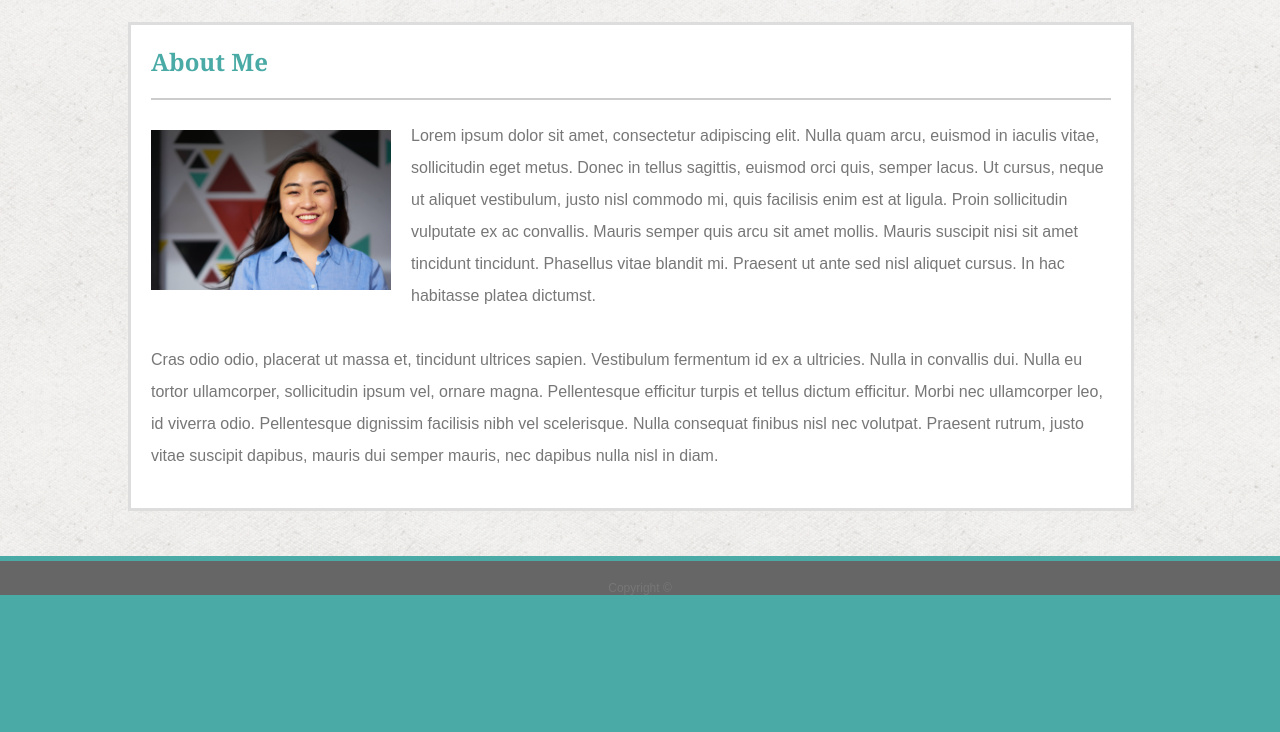
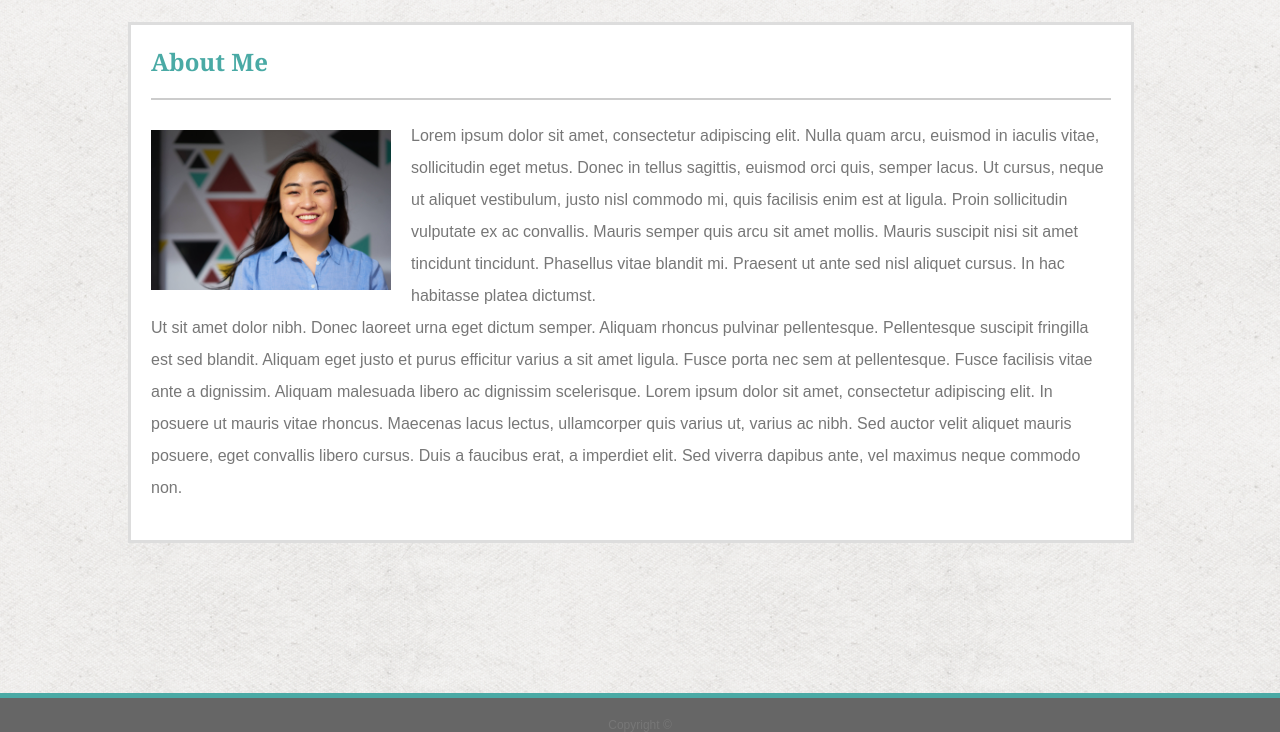
Before and after one commit to mkd454/Basic-Portfolio, a plain HTML site: page index.html in a window 1280 px wide. Shown: the part 68-800 px from the top of the page. Drawn offline with Linux system fonts and the light colour scheme.

Commit message:
added sticky footer

```diff
--- a/assets/css/style.css
+++ b/assets/css/style.css
@@ -1,9 +1,16 @@
+html, body {
+    height: 100%;
+}
+
 body {
     background: #4aaaa5;
     color: #777777;
     font-family: Arial, Helvetica, sans-serif;
     overflow: auto;
     margin: 0 auto;
+    height: 100%;
+    display: flex;
+    flex-direction: column;
 }
 
 .container {
@@ -17,6 +24,7 @@ body {
     background-image: url(../images/background.png);
     padding-top: 5px;
     padding-bottom: 5px;
+    flex: 1 0 auto;
 }
 
 .maincontent {
--- a/index.html
+++ b/index.html
@@ -23,8 +23,8 @@
             <h2>About Me</h2>
             <img id="me" src="assets/images/pic.jpg" alt="Picture of Mary Dang" style= width:25% height:25%;>
             <p>Lorem ipsum dolor sit amet, consectetur adipiscing elit. Nulla quam arcu, euismod in iaculis vitae, sollicitudin eget metus. Donec in tellus sagittis, euismod orci quis, semper lacus. Ut cursus, neque ut aliquet vestibulum, justo nisl commodo mi, quis facilisis enim est at ligula. Proin sollicitudin vulputate ex ac convallis. Mauris semper quis arcu sit amet mollis. Mauris suscipit nisi sit amet tincidunt tincidunt. Phasellus vitae blandit mi. Praesent ut ante sed nisl aliquet cursus. In hac habitasse platea dictumst.
-                <br><br>
-                Cras odio odio, placerat ut massa et, tincidunt ultrices sapien. Vestibulum fermentum id ex a ultricies. Nulla in convallis dui. Nulla eu tortor ullamcorper, sollicitudin ipsum vel, ornare magna. Pellentesque efficitur turpis et tellus dictum efficitur. Morbi nec ullamcorper leo, id viverra odio. Pellentesque dignissim facilisis nibh vel scelerisque. Nulla consequat finibus nisl nec volutpat. Praesent rutrum, justo vitae suscipit dapibus, mauris dui semper mauris, nec dapibus nulla nisl in diam.
+               <br>
+               Ut sit amet dolor nibh. Donec laoreet urna eget dictum semper. Aliquam rhoncus pulvinar pellentesque. Pellentesque suscipit fringilla est sed blandit. Aliquam eget justo et purus efficitur varius a sit amet ligula. Fusce porta nec sem at pellentesque. Fusce facilisis vitae ante a dignissim. Aliquam malesuada libero ac dignissim scelerisque. Lorem ipsum dolor sit amet, consectetur adipiscing elit. In posuere ut mauris vitae rhoncus. Maecenas lacus lectus, ullamcorper quis varius ut, varius ac nibh. Sed auctor velit aliquet mauris posuere, eget convallis libero cursus. Duis a faucibus erat, a imperdiet elit. Sed viverra dapibus ante, vel maximus neque commodo non.
             </p>
         </div>
     </div>
```
